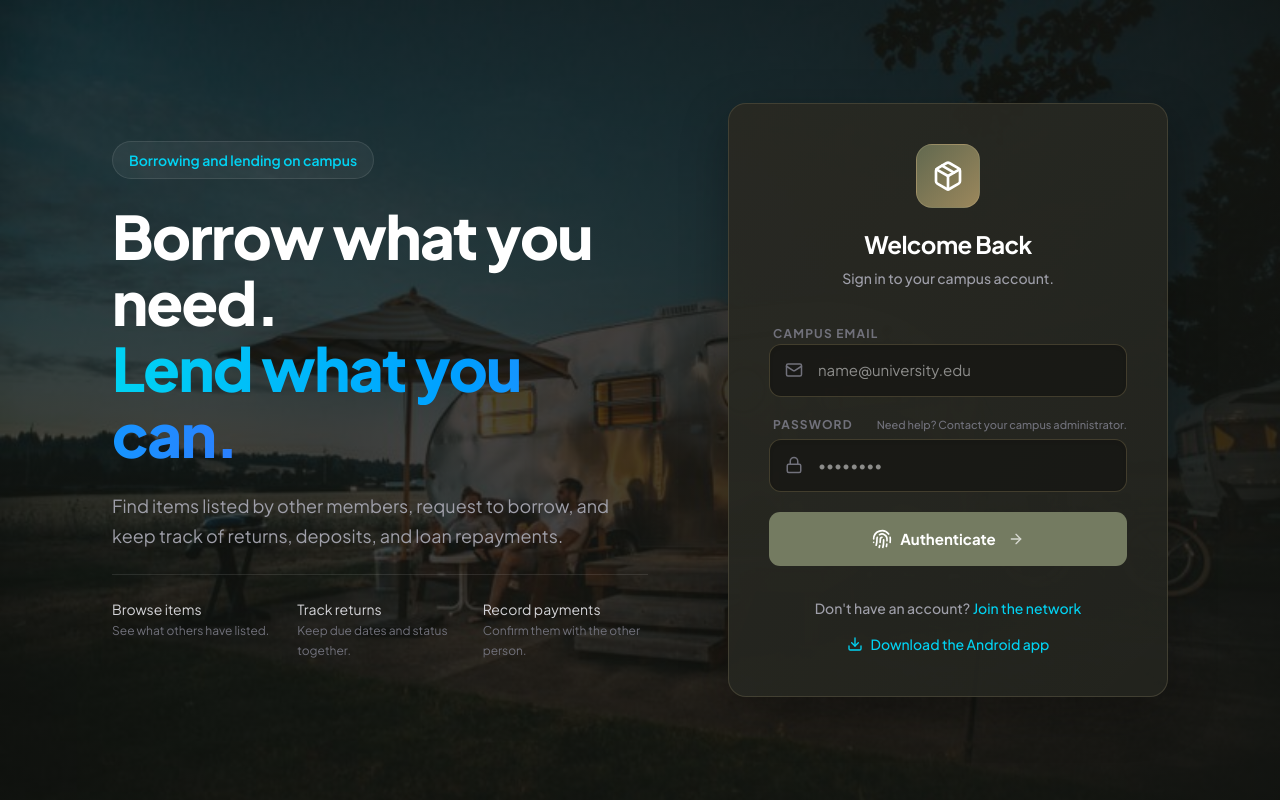
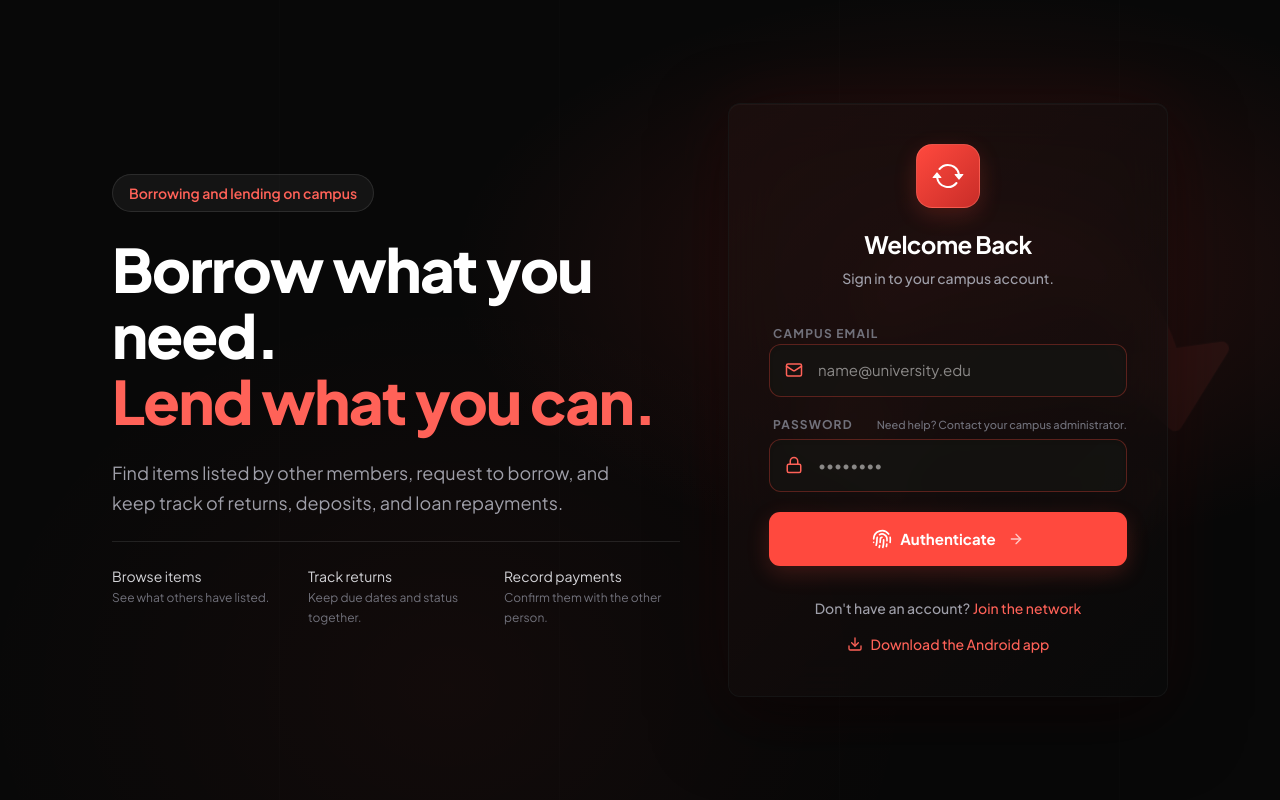
Before and after one commit to SAIPRANITH/BorrowBack, a React (Vite) app in the folder client/: page /login in a window 1280 px wide. Built offline with nearby package versions, Linux system fonts and the light colour scheme.

Commit message:
Refine website theme with authentic exchange icon
Bundle the Bootstrap Icons exchange symbol locally and use it across website branding while softening the background grid and borders.

```diff
--- a/client/src/components/Layout.jsx
+++ b/client/src/components/Layout.jsx
@@ -12,7 +12,7 @@ export default function Layout() {
  }, [location.pathname])
 
  return (
- <div className="classy-app min-h-screen relative flex flex-col md:flex-row bg-[#171916]">
+ <div className="classy-app min-h-screen relative flex flex-col md:flex-row">
 
  {/* The Sidebar */}
  <Navbar />
--- a/client/src/components/Navbar.jsx
+++ b/client/src/components/Navbar.jsx
@@ -2,7 +2,7 @@ import React, { useContext, useEffect, useState } from 'react'
 import { Link, useLocation } from 'react-router-dom'
 import { AuthContext } from '../context/AuthContext'
 import api from '../api/api'
-import { Package, Bell, User, LogOut, ChevronRight, LayoutDashboard, Compass, Layers, ArrowRightLeft, Landmark, Wallet, LineChart, Activity } from 'lucide-react'
+import { Bell, User, LogOut, ChevronRight, LayoutDashboard, Compass, Layers, ArrowRightLeft, Landmark, Wallet, LineChart, Activity } from 'lucide-react'
 
 export default function Navbar() {
  const { user, logout } = useContext(AuthContext)
@@ -42,7 +42,7 @@ export default function Navbar() {
  {/* Logo */}
  <Link to="/" className="relative z-10 flex items-center gap-3 mb-10 group shrink-0">
  <div className="w-10 h-10 rounded-xl bg-cyan-900/40 border border-cyan-500/20 flex items-center justify-center transition-colors group-hover:bg-cyan-900/60 relative overflow-hidden">
- <Package className="w-5 h-5 text-white relative z-10" />
+ <img src="/icons/arrow-repeat.svg" alt="" className="w-5 h-5 brightness-0 invert relative z-10" />
  </div>
  <span className="text-2xl font-bold tracking-tight text-white group-hover:text-cyan-50 transition-colors">
  Borrow<span className="text-cyan-300">Back</span>
@@ -128,7 +128,7 @@ export default function Navbar() {
  <header className="md:hidden fixed top-0 inset-x-0 h-16 bg-[#1b1c18]/95 backdrop-blur-xl border-b border-white/[0.06] z-50 flex items-center justify-between px-4">
  <Link to="/" className="flex items-center gap-2 relative z-10">
  <div className="w-8 h-8 rounded-lg bg-cyan-900/40 border border-cyan-500/20 flex items-center justify-center">
- <Package className="w-4 h-4 text-white" />
+ <img src="/icons/arrow-repeat.svg" alt="" className="w-4 h-4 brightness-0 invert" />
  </div>
  <span className="text-lg font-bold tracking-tight text-white">
  Borrow<span className="text-cyan-300">Back</span>
--- a/client/src/index.css
+++ b/client/src/index.css
@@ -2,6 +2,13 @@
 
 :root {
   color-scheme: dark;
+  --brand-red: #ff493e;
+  --brand-red-bright: #ff6258;
+  --brand-red-soft: rgba(255, 73, 62, 0.13);
+  --surface-black: #080808;
+  --surface-panel: #111111;
+  --surface-raised: #191919;
+  --line-subtle: rgba(255, 255, 255, 0.09);
 }
 
 html.light {
@@ -12,29 +19,35 @@ body {
   margin: 0;
   font-family: "Plus Jakarta Sans", system-ui, sans-serif;
   -webkit-font-smoothing: antialiased;
-  background-color: #171916;
+  background-color: var(--surface-black);
   color: #a1a1aa;
   min-height: 100vh;
   overflow-x: hidden;
   scroll-behavior: smooth;
 }
 
-::selection { background: rgba(151,139,102,0.4); color: #fff; }
+::selection { background: rgba(255,73,62,0.38); color: #fff; }
 
 body::before {
   content: "";
-  position: fixed; inset: 0;
-  background: #171916;
-  z-index: -2; pointer-events: none;
+  position: fixed;
+  inset: 0;
+  background:
+    repeating-linear-gradient(90deg, transparent 0, transparent 279px, rgba(255, 255, 255, 0.016) 280px),
+    radial-gradient(ellipse at 74% 24%, rgba(255, 73, 62, 0.12), transparent 32%),
+    radial-gradient(ellipse at 52% 78%, rgba(255, 73, 62, 0.045), transparent 40%),
+    var(--surface-black);
+  z-index: -2;
+  pointer-events: none;
 }
 
 .glass-card {
-  background: rgba(35,36,31,0.96);
-  backdrop-filter: blur(8px);
-  border: 1px solid rgba(214,199,157,0.12);
-  border-radius: 14px;
-  box-shadow: 0 8px 24px rgba(0,0,0,0.16);
-  transition: border-color 0.2s ease, background-color 0.2s ease;
+  background: rgba(17,17,17,0.76);
+  backdrop-filter: blur(14px);
+  border: 1px solid rgba(255, 255, 255, 0.055);
+  border-radius: 10px;
+  box-shadow: 0 14px 34px rgba(0,0,0,0.22), inset 0 1px rgba(255,255,255,0.025);
+  transition: border-color 0.25s ease, background-color 0.25s ease, transform 0.25s ease, box-shadow 0.25s ease;
   position: relative;
   overflow: hidden;
 }
@@ -45,34 +58,34 @@ body::before {
 
 
 .stat-card {
-  background: rgba(35,36,31,0.82);
+  background: rgba(17,17,17,0.84);
   backdrop-filter: blur(8px);
-  border: 1px solid rgba(255,255,255,0.07);
-  border-radius: 12px;
+  border: 1px solid var(--line-subtle);
+  border-radius: 10px;
   transition: all 0.3s ease;
   position: relative; overflow: hidden;
 }
 .stat-card::after {
   content: "";
   position: absolute; bottom: 0; left: 0; right: 0; height: 2px;
-  background: linear-gradient(90deg, #87856b, #b29b6c, #87856b);
+  background: linear-gradient(90deg, var(--brand-red), #ff8a54, var(--brand-red));
   opacity: 0; transition: opacity 0.3s;
 }
 
 
 
 .glass-nav {
-  background: rgba(25,26,22,0.94);
+  background: rgba(8,8,8,0.96);
   backdrop-filter: blur(16px);
-  border-bottom: 1px solid rgba(255,255,255,0.08);
+  border-bottom: 1px solid var(--line-subtle);
 }
 
 .btn-primary {
-  background: #747b61;
+  background: var(--brand-red);
   color: white; font-weight: 600;
   padding: 10px 20px; border-radius: 8px; border: none;
   cursor: pointer; transition: all 0.25s ease;
-  box-shadow: 0 3px 10px rgba(0,0,0,0.16);
+  box-shadow: 0 5px 18px rgba(255,73,62,0.16);
 }
 
 .btn-primary:active { transform: scale(0.97); }
@@ -83,7 +96,7 @@ body::before {
   color: white; font-weight: 600;
   padding: 10px 20px; border-radius: 8px; border: none;
   cursor: pointer; transition: all 0.25s ease;
-  box-shadow: 0 4px 15px rgba(220,38,38,0.25);
+  box-shadow: 0 5px 18px rgba(255,73,62,0.18);
 }
 
 .btn-danger:active { transform: scale(0.97); }
@@ -115,8 +128,8 @@ body::before {
 .input-dark::placeholder { color: #52525b; }
 .input-dark:focus {
   outline: none;
-  border-color: #a99b6e;
-  box-shadow: 0 0 0 3px rgba(6,182,212,0.15);
+  border-color: var(--brand-red);
+  box-shadow: 0 0 0 3px rgba(255,73,62,0.16);
 }
 
 /* Bulletproof browser autofill fix - prevents inputs from ever turning white */
@@ -175,7 +188,7 @@ select.input-dark option { background: #18181b; color: #fafafa; }
 .page-enter { animation: fadeInUp 0.45s cubic-bezier(0.16, 1, 0.3, 1) both; }
 
 .text-gradient {
-  background: linear-gradient(135deg, #3b82f6, #06b6d4);
+  background: linear-gradient(135deg, #fff 10%, #ff6258 100%);
   -webkit-background-clip: text;
   -webkit-text-fill-color: transparent;
   background-clip: text;
@@ -183,8 +196,8 @@ select.input-dark option { background: #18181b; color: #fafafa; }
 
 .loading-spinner {
   width: 44px; height: 44px;
-  border: 3px solid rgba(59,130,246,0.15);
-  border-top-color: #3b82f6;
+  border: 3px solid rgba(255,73,62,0.15);
+  border-top-color: var(--brand-red);
   border-radius: 50%;
   animation: spin 0.7s linear infinite;
 }
@@ -195,7 +208,7 @@ select.input-dark option { background: #18181b; color: #fafafa; }
 ::-webkit-scrollbar-thumb { background: #3f3f46; border-radius: 3px; }
 ::-webkit-scrollbar-thumb:hover { background: #52525b; }
 
-.tab-active { color: #60a5fa; border-bottom: 2px solid #3b82f6; }
+.tab-active { color: var(--brand-red-bright); border-bottom: 2px solid var(--brand-red); }
 .tab-inactive { color: #71717a; border-bottom: 2px solid transparent; }
 
 
@@ -203,13 +216,13 @@ select.input-dark option { background: #18181b; color: #fafafa; }
 .page-hero {
   position: relative;
   overflow: hidden;
-  border-radius: 1rem;
-  min-height: 180px;
+  border-radius: 0.65rem;
+  min-height: 190px;
   margin-bottom: 2rem;
   background-size: cover;
   background-position: center;
-  border: 1px solid rgba(255, 255, 255, 0.08);
-  box-shadow: 0 8px 32px rgba(0, 0, 0, 0.35);
+  border: 1px solid rgba(255, 255, 255, 0.12);
+  box-shadow: 0 18px 42px rgba(0, 0, 0, 0.38);
   display: flex;
   align-items: center;
 }
@@ -217,15 +230,21 @@ select.input-dark option { background: #18181b; color: #fafafa; }
 .page-hero-overlay {
   position: absolute;
   inset: 0;
-  background: linear-gradient(135deg, rgba(9, 9, 11, 0.92) 0%, rgba(9, 9, 11, 0.75) 55%, rgba(9, 9, 11, 0.45) 100%);
+  background: linear-gradient(90deg, rgba(5, 5, 5, 0.92) 0%, rgba(5, 5, 5, 0.69) 54%, rgba(5, 5, 5, 0.18) 100%);
   pointer-events: none;
 }
 
 .page-hero-content {
   position: relative;
   z-index: 10;
-  padding: 2rem;
+  padding: clamp(1.25rem, 3vw, 2.5rem);
   width: 100%;
+}
+
+.page-hero h1 {
+  font-size: clamp(2rem, 4vw, 3.25rem);
+  line-height: 1.02;
+  letter-spacing: -0.045em;
 }
 
 /* Item Image Component */
@@ -242,10 +261,10 @@ select.input-dark option { background: #18181b; color: #fafafa; }
   width: 100%;
   border-collapse: separate;
   border-spacing: 0;
-  background: rgba(24, 24, 27, 0.6);
-  backdrop-filter: blur(16px);
-  border: 1px solid rgba(255, 255, 255, 0.06);
-  border-radius: 12px;
+  background: rgba(12, 12, 12, 0.96);
+  backdrop-filter: blur(12px);
+  border: 1px solid var(--line-subtle);
+  border-radius: 10px;
   overflow: hidden;
   box-shadow: 0 8px 32px rgba(0, 0, 0, 0.3);
 }
@@ -382,7 +401,7 @@ input:focus-visible,
 select:focus-visible,
 textarea:focus-visible,
 [role="button"]:focus-visible {
-  outline: 3px solid rgba(192, 174, 125, 0.9);
+  outline: 3px solid rgba(255, 73, 62, 0.9);
   outline-offset: 3px;
 }
 
@@ -417,48 +436,66 @@ textarea:focus-visible,
 .auth-page {
   position: relative;
   isolation: isolate;
-  background: #171916;
+  background: var(--surface-black);
 }
 
 .auth-page--login {
-  background:
-    linear-gradient(90deg, rgba(20, 21, 18, 0.72), rgba(20, 21, 18, 0.86)),
-    url("/images/item-camping.jpg") center / cover;
+  background-color: var(--surface-black);
+}
+
+.auth-page--login h1 span {
+  color: var(--brand-red-bright);
+  -webkit-text-fill-color: var(--brand-red-bright);
+  background-image: none;
 }
 
 .auth-page--register {
-  background-color: #171916;
+  background-color: var(--surface-black);
+}
+
+.auth-page--login > .relative.z-10 {
+  gap: 2rem;
+}
+
+@media (min-width: 1024px) {
+  .auth-page--login > .relative.z-10 {
+    gap: 3rem;
+  }
 }
 
 .auth-card {
-  border: 1px solid rgba(208, 192, 145, 0.18);
-  border-radius: 18px;
-  background: rgba(35, 36, 31, 0.96);
-  box-shadow: 0 16px 48px rgba(0, 0, 0, 0.28);
+  border: 1px solid rgba(255, 255, 255, 0.045);
+  border-radius: 12px;
+  background: rgba(11, 11, 11, 0.68);
+  backdrop-filter: blur(24px);
+  box-shadow:
+    0 24px 72px rgba(0, 0, 0, 0.5),
+    0 0 72px rgba(255, 73, 62, 0.075),
+    inset 0 1px rgba(255, 255, 255, 0.035);
   position: relative;
   z-index: 1;
   overflow: hidden;
 }
 
 .auth-card > .absolute.inset-0 {
-  background: linear-gradient(135deg, rgba(207, 191, 148, 0.035), transparent) !important;
+  background: linear-gradient(135deg, rgba(255, 73, 62, 0.06), transparent) !important;
   pointer-events: none;
 }
 
 .auth-logo-mark {
-  background: linear-gradient(135deg, #62694f, #9b875c);
-  border: 1px solid rgba(208, 192, 145, 0.22);
-  box-shadow: none;
+  background: linear-gradient(135deg, #ff493e, #c92d28);
+  border: 1px solid rgba(255, 128, 116, 0.38);
+  box-shadow: 0 7px 22px rgba(255, 73, 62, 0.2);
 }
 
 .auth-submit {
   border-radius: 11px;
-  background: #747b61;
-  box-shadow: none;
+  background: var(--brand-red);
+  box-shadow: 0 7px 22px rgba(255, 73, 62, 0.2);
 }
 
 .auth-submit:hover:not(:disabled) {
-  background: #858b6d;
+  background: #ff6258;
 }
 
 .auth-submit > .absolute {
@@ -471,8 +508,8 @@ textarea:focus-visible,
 }
 
 .auth-page input:focus {
-  border-color: #a99b6e;
-  --tw-ring-color: rgba(169, 155, 110, 0.35);
+  border-color: var(--brand-red);
+  --tw-ring-color: rgba(255, 73, 62, 0.3);
 }
 
 .auth-page .text-glow-blue,
@@ -495,32 +532,125 @@ textarea:focus-visible,
 .classy-app aside,
 .classy-app header,
 .classy-app > div.md\:hidden {
-  background-color: rgba(27, 28, 24, 0.96) !important;
+  background-color: rgba(8, 8, 8, 0.86) !important;
+  backdrop-filter: blur(18px);
+  border-color: rgba(255, 255, 255, 0.035) !important;
+}
+
+.classy-app {
+  isolation: isolate;
+  background-color: var(--surface-black);
+}
+
+.classy-app::before {
+  content: "";
+  position: fixed;
+  inset: 0;
+  z-index: 0;
+  pointer-events: none;
+  background:
+    repeating-linear-gradient(90deg, transparent 0, transparent 279px, rgba(255, 255, 255, 0.016) 280px),
+    radial-gradient(ellipse at 76% 20%, rgba(255, 73, 62, 0.13), transparent 32%),
+    radial-gradient(ellipse at 58% 78%, rgba(255, 73, 62, 0.05), transparent 40%),
+    var(--surface-black);
+}
+
+.auth-page::before {
+  content: "";
+  position: absolute;
+  inset: 0;
+  z-index: 0;
+  pointer-events: none;
+  background:
+    repeating-linear-gradient(90deg, transparent 0, transparent 279px, rgba(255, 255, 255, 0.016) 280px),
+    radial-gradient(ellipse at 76% 34%, rgba(255, 73, 62, 0.14), transparent 38%),
+    radial-gradient(ellipse at 35% 86%, rgba(255, 73, 62, 0.045), transparent 40%),
+    var(--surface-black);
+}
+
+.auth-background-mark {
+  position: absolute;
+  top: 50%;
+  right: max(3vw, calc((100vw - 1480px) / 2));
+  width: clamp(260px, 36vw, 520px);
+  aspect-ratio: 1;
+  background-color: var(--brand-red);
+  -webkit-mask: url("/icons/arrow-repeat.svg") center / contain no-repeat;
+  mask: url("/icons/arrow-repeat.svg") center / contain no-repeat;
+  opacity: 0.085;
+  filter: drop-shadow(0 0 48px rgba(255, 73, 62, 0.16));
+  transform: translateY(-50%) rotate(-8deg);
+  animation: auth-mark-glow 12s ease-in-out infinite alternate;
+}
+
+@keyframes auth-mark-glow {
+  from { opacity: 0.055; }
+  to { opacity: 0.11; }
 }
 
 .classy-app .page-hero {
-  border: 1px solid rgba(211, 197, 154, 0.15);
+  min-height: 190px;
+  border: 1px solid rgba(255, 255, 255, 0.065);
+  border-radius: 7px;
+  box-shadow:
+    inset 3px 0 0 var(--brand-red),
+    0 16px 36px rgba(0, 0, 0, 0.3),
+    0 0 42px rgba(255, 73, 62, 0.075);
+  background-image:
+    radial-gradient(ellipse at 78% 48%, rgba(255, 73, 62, 0.2), transparent 42%),
+    repeating-linear-gradient(90deg, transparent 0, transparent 279px, rgba(255, 255, 255, 0.016) 280px),
+    linear-gradient(110deg, #090909 0%, #100909 58%, #090909 100%) !important;
 }
 
 .classy-app input:focus,
 .classy-app select:focus,
 .classy-app textarea:focus {
-  border-color: rgba(190, 170, 117, 0.65);
-  --tw-ring-color: rgba(190, 170, 117, 0.22);
+  border-color: rgba(255, 73, 62, 0.72);
+  --tw-ring-color: rgba(255, 73, 62, 0.2);
 }
 
 .classy-app .btn-primary {
-  background: #747b61;
+  background: var(--brand-red);
+  box-shadow: 0 5px 16px rgba(255, 73, 62, 0.16);
+}
+
+.classy-app .btn-primary:hover:not(:disabled) {
+  background: #ff6258;
+}
+
+.classy-app .btn-success {
+  background: #397755;
   box-shadow: none;
 }
 
-.classy-app .btn-primary:hover:not(:disabled) {
-  background: #858b6d;
+.classy-app .glass-card,
+.classy-app .stat-card {
+  background: rgba(17, 17, 17, 0.7);
+  backdrop-filter: blur(18px);
+  border-color: rgba(255, 255, 255, 0.045);
+  box-shadow:
+    0 14px 34px rgba(0, 0, 0, 0.24),
+    inset 0 1px rgba(255, 255, 255, 0.025);
+  transition: transform 0.24s ease, border-color 0.24s ease, background-color 0.24s ease, box-shadow 0.24s ease;
 }
 
-.classy-app .btn-success {
-  background: #62775e;
-  box-shadow: none;
+.classy-app .glass-card:hover,
+.classy-app .stat-card:hover {
+  border-color: rgba(255, 73, 62, 0.2);
+  background-color: rgba(22, 17, 17, 0.78);
+  box-shadow: 0 18px 38px rgba(0, 0, 0, 0.3), 0 0 28px rgba(255, 73, 62, 0.055);
+}
+
+.classy-app .glass-card:hover {
+  transform: translateY(-2px);
+}
+
+.classy-app .stat-card::after {
+  background: linear-gradient(90deg, var(--brand-red), #ff8a54);
+}
+
+.classy-app .page-hero-overlay {
+  background: linear-gradient(90deg, rgba(5, 5, 5, 0.16), rgba(5, 5, 5, 0.04) 55%, rgba(5, 5, 5, 0.12)) !important;
 }
 
 .auth-page [class*="bg-cyan-"],
@@ -529,7 +659,7 @@ textarea:focus-visible,
 .classy-app [class*="bg-blue-"],
 .classy-app [class*="bg-indigo-"],
 .classy-app [class*="bg-sky-"] {
-  background-color: rgba(164, 146, 98, 0.16) !important;
+  background-color: var(--brand-red-soft) !important;
 }
 
 .auth-page [class*="border-cyan-"],
@@ -538,9 +668,51 @@ textarea:focus-visible,
 .classy-app [class*="border-blue-"],
 .classy-app [class*="border-indigo-"],
 .classy-app [class*="border-sky-"] {
-  border-color: rgba(190, 170, 117, 0.25) !important;
+  border-color: rgba(255, 73, 62, 0.3) !important;
 }
 
-.classy-app .page-hero-overlay {
-  background: linear-gradient(90deg, rgba(24, 25, 21, 0.9), rgba(24, 25, 21, 0.35)) !important;
+.auth-page [class*="text-cyan-"],
+.auth-page [class*="text-blue-"],
+.classy-app [class*="text-cyan-"],
+.classy-app [class*="text-blue-"],
+.classy-app [class*="text-indigo-"],
+.classy-app [class*="text-sky-"] {
+  color: var(--brand-red-bright) !important;
 }
+
+.classy-app [class*="from-blue-"],
+.classy-app [class*="from-cyan-"],
+.auth-page [class*="from-blue-"],
+.auth-page [class*="from-cyan-"] {
+  --tw-gradient-from: #ff493e var(--tw-gradient-from-position) !important;
+}
+
+.classy-app [class*="to-blue-"],
+.classy-app [class*="to-cyan-"],
+.auth-page [class*="to-blue-"],
+.auth-page [class*="to-cyan-"] {
+  --tw-gradient-to: #b52c28 var(--tw-gradient-to-position) !important;
+}
+
+@media (max-width: 640px) {
+  .classy-app .page-hero {
+    min-height: 158px;
+  }
+
+  .classy-app .page-hero-content {
+    padding: 1.25rem;
+  }
+
+  .auth-background-mark {
+    top: 18%;
+    right: -18%;
+    width: 72vw;
+    opacity: 0.06;
+  }
+}
+
+@media (prefers-reduced-motion: reduce) {
+  .auth-background-mark {
+    animation: none;
+  }
+}
--- a/client/src/pages/LoginPage.jsx
+++ b/client/src/pages/LoginPage.jsx
@@ -3,7 +3,7 @@ import React, { useState, useContext, useEffect } from 'react'
 import { Link, useLocation, useNavigate } from 'react-router-dom'
 import { AuthContext } from '../context/AuthContext'
 
-import { Mail, Lock, ArrowRight, Loader2, Package, Fingerprint, ShieldCheck, Download } from 'lucide-react'
+import { Mail, Lock, ArrowRight, Loader2, Fingerprint, ShieldCheck, Download } from 'lucide-react'
 
 
 export default function LoginPage() {
@@ -63,6 +63,7 @@ export default function LoginPage() {
  return (
 
  <div className="auth-page auth-page--login min-h-screen relative flex items-center justify-center overflow-hidden text-zinc-100">
+ <div aria-hidden="true" className="auth-background-mark absolute pointer-events-none" />
 
 
  {/* ================= CONTENT CONTAINER ================= */}
@@ -124,8 +125,7 @@ export default function LoginPage() {
  <div className="text-center mb-8 relative">
 
  <div className="auth-logo-mark inline-flex items-center justify-center w-16 h-16 rounded-2xl mb-5 relative group">
- <Package className="w-8 h-8 text-white relative z-10" />
-
+ <img src="/icons/arrow-repeat.svg" alt="" className="w-8 h-8 brightness-0 invert relative z-10" />
  <div className="absolute inset-0 rounded-2xl bg-white opacity-0 group-hover:opacity-20 transition-opacity" />
 
  </div>
```
Also changed, not shown: client/public/icons/arrow-repeat.svg (added).
